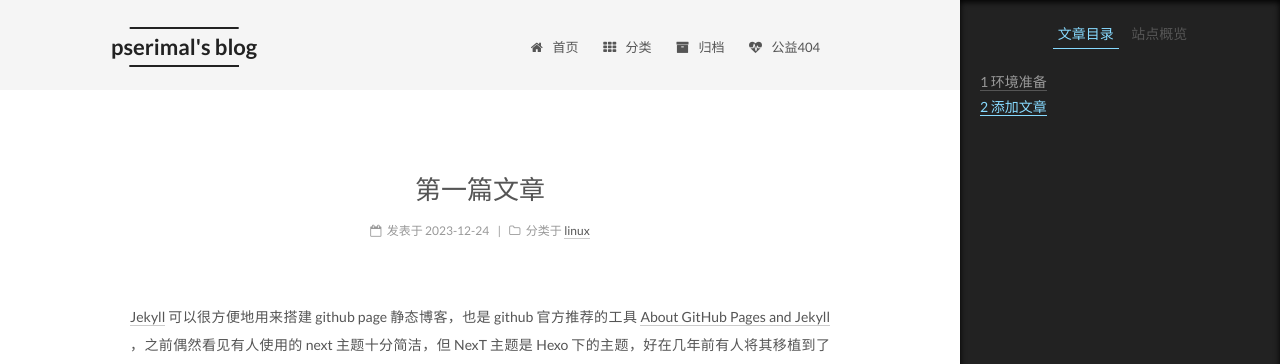
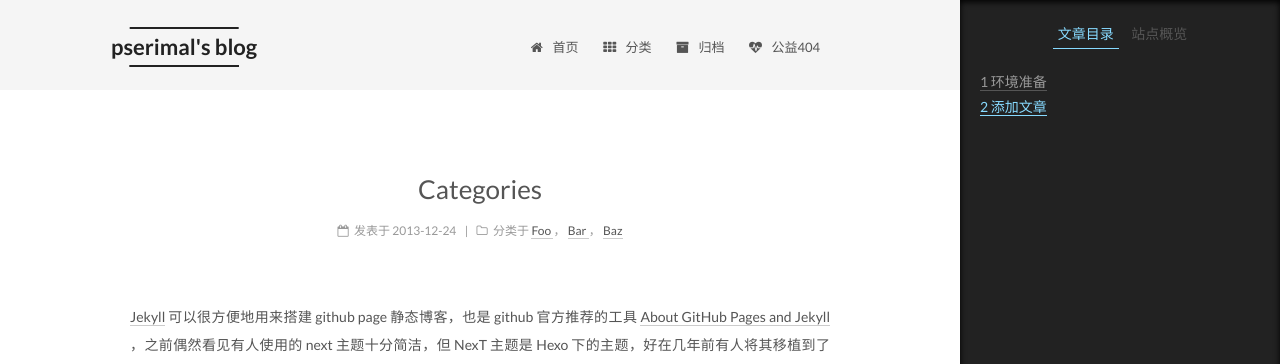
Before and after one commit to pserimal/pserimal.github.io, a Jekyll site: the page built from _posts/2023-12-24-使用Jekyll-NexT主题搭建githubpage博客.md, in a window 1280 px wide. Shown: the top 364 px of the page. Built offline with Jekyll 4.4.1, drawn with Linux system fonts in a browser that asks for light colours.

Commit message:
Update 2023-12-24-使用Jekyll-NexT主题搭建githubpage博客.md

```diff
--- a/_posts/2023-12-24-使用Jekyll-NexT主题搭建githubpage博客.md
+++ b/_posts/2023-12-24-使用Jekyll-NexT主题搭建githubpage博客.md
@@ -1,8 +1,10 @@
 ---
-title: 第一篇文章
-date: 2023-12-24 23:30:09
+title: Categories
+date: 2013-12-24 23:30:09
 categories:
-- linux
+- Foo
+- Bar
+- Baz
 ---
 
 [Jekyll](https://jekyllrb.com/) 可以很方便地用来搭建 github page 静态博客，也是 github 官方推荐的工具 [About GitHub Pages and Jekyll](https://docs.github.com/en/pages/setting-up-a-github-pages-site-with-jekyll/about-github-pages-and-jekyll) ，之前偶然看见有人使用的 next 主题十分简洁，但 NexT 主题是 Hexo 下的主题，好在几年前有人将其移植到了 Jekyll 上 -> [jekyll-theme-next](https://github.com/Simpleyyt/jekyll-theme-next)
```
